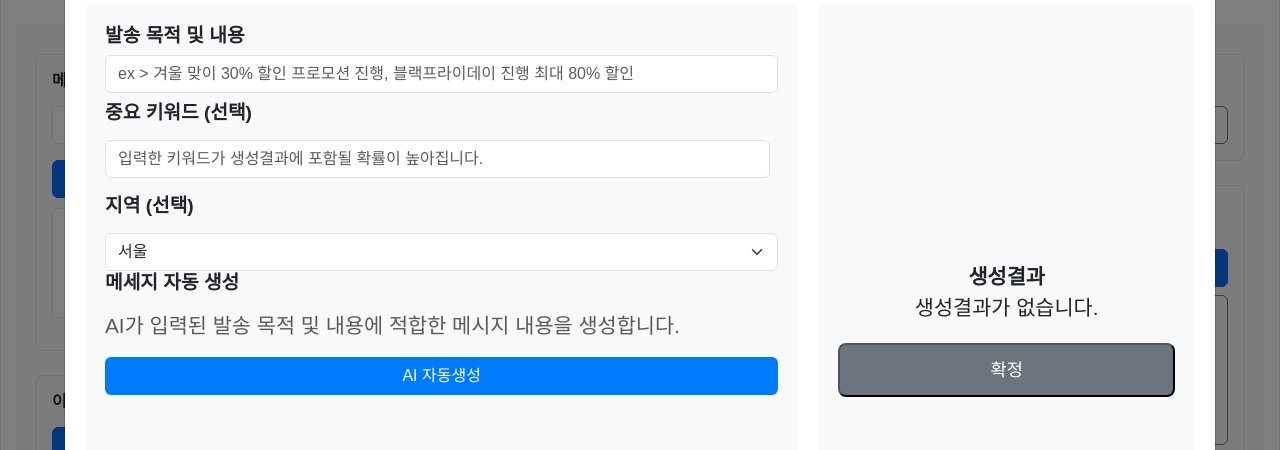
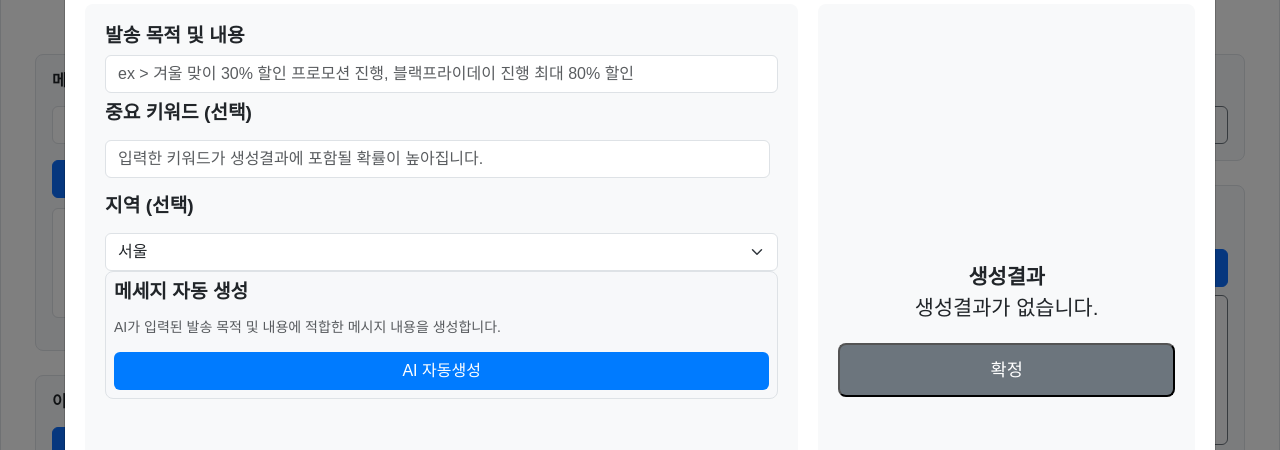
Before and after one commit to Kang0048/sw-20-Capstone, a website: page frontend/weather.html in a window 1280 px wide. Both pictures are taken after a click on the button "AI 자동생성". Shown: the part 93-543 px from the top of the page. Drawn offline with nearby package versions, Linux system fonts and the light colour scheme.

Commit message:
css수정

```diff
--- a/frontend/css/form.css
+++ b/frontend/css/form.css
@@ -13,6 +13,15 @@
     border-radius: 8px;
 }
 
+.input-group-custom-msg {
+    margin: 0 auto; /* 가로 중앙 정렬 */
+    padding: 8px; /* 위아래 크기를 줄임 */
+    background-color: #f7f8fa;
+    border: 1px solid #dee2e6;
+    border-radius: 8px;
+    font-size: 0.875rem; /* 글자 크기 줄임 (기본 1rem보다 작게) */
+    line-height: 1.2; /* 줄 간격 조정 */
+}
 .textarea-container {
     position: relative;
     margin-top: 10px;
--- a/frontend/css/layout.css
+++ b/frontend/css/layout.css
@@ -1,5 +1,16 @@
 /* 전체 레이아웃 및 섹션 스타일 */
 .main-container {
+    padding-left: 20px;
+    padding-right: 20px;
+    padding: 20px;
+}
+.main-container-message-history {
+    padding-left: 20px;
+    padding-right: 20px;
+    padding: 20px;
+    background-color: #f8f9fa;
+}
+.main-container-phone-number{
     padding-left: 20px;
     padding-right: 20px;
     padding: 20px;
```
